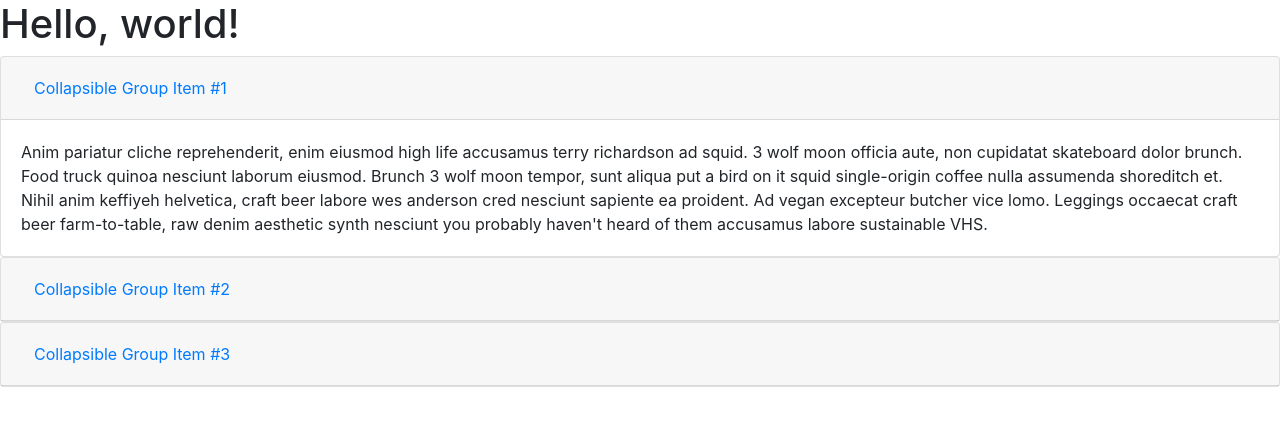
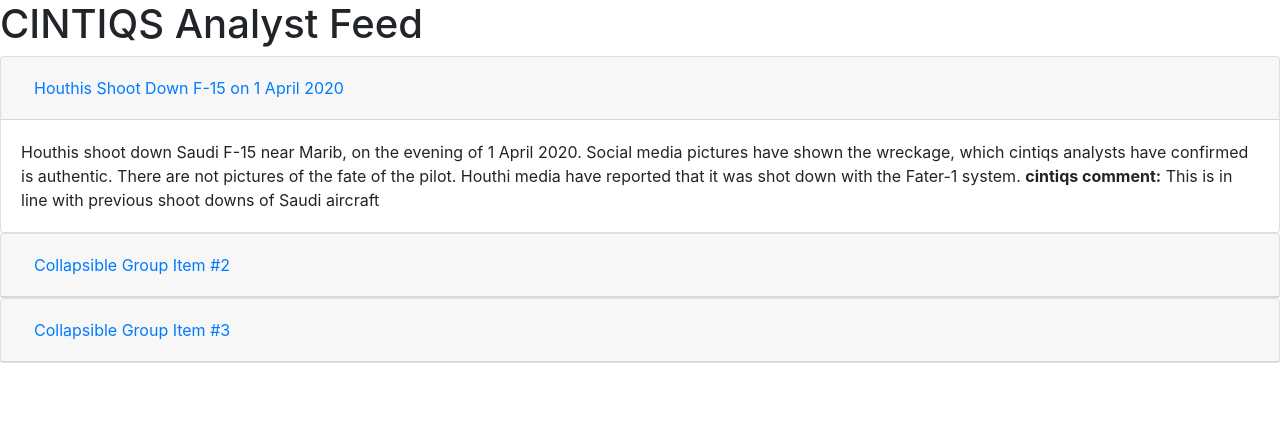
Before and after one commit to cintiqs/dashboard, a plain HTML site: page index.html in a window 1280 px wide. Drawn offline with nearby package versions, Linux system fonts and the light colour scheme.

Commit message:
Update index.html

```diff
--- a/index.html
+++ b/index.html
@@ -8,10 +8,10 @@
     <!-- Bootstrap CSS -->
     <link rel="stylesheet" href="https://stackpath.bootstrapcdn.com/bootstrap/4.4.1/css/bootstrap.min.css" integrity="sha384-Vkoo8x4CGsO3+Hhxv8T/Q5PaXtkKtu6ug5TOeNV6gBiFeWPGFN9MuhOf23Q9Ifjh" crossorigin="anonymous">
 
-    <title>Hello, world!</title>
+    <title>CINTIQS Analyst Feed</title>
   </head>
   <body>
-    <h1>Hello, world!</h1>
+    <h1>CINTIQS Analyst Feed</h1>
 
     <!-- Optional JavaScript -->
     <!-- jQuery first, then Popper.js, then Bootstrap JS -->
@@ -25,14 +25,15 @@
     <div class="card-header" id="headingOne">
       <h5 class="mb-0">
         <button class="btn btn-link" data-toggle="collapse" data-target="#collapseOne" aria-expanded="true" aria-controls="collapseOne">
-          Collapsible Group Item #1
+          Houthis Shoot Down F-15 on 1 April 2020
         </button>
       </h5>
     </div>
 
     <div id="collapseOne" class="collapse show" aria-labelledby="headingOne" data-parent="#accordion">
       <div class="card-body">
-        Anim pariatur cliche reprehenderit, enim eiusmod high life accusamus terry richardson ad squid. 3 wolf moon officia aute, non cupidatat skateboard dolor brunch. Food truck quinoa nesciunt laborum eiusmod. Brunch 3 wolf moon tempor, sunt aliqua put a bird on it squid single-origin coffee nulla assumenda shoreditch et. Nihil anim keffiyeh helvetica, craft beer labore wes anderson cred nesciunt sapiente ea proident. Ad vegan excepteur butcher vice lomo. Leggings occaecat craft beer farm-to-table, raw denim aesthetic synth nesciunt you probably haven't heard of them accusamus labore sustainable VHS.
+        Houthis shoot down Saudi F-15 near Marib, on the evening of 1 April 2020. Social media pictures have shown the wreckage, which cintiqs analysts have confirmed is authentic. There are not pictures of the fate of the pilot. Houthi media have reported that it was shot down with the Fater-1 system.
+        <b>cintiqs comment:</b> This is in line with previous shoot downs of Saudi aircraft
       </div>
     </div>
   </div>
```
